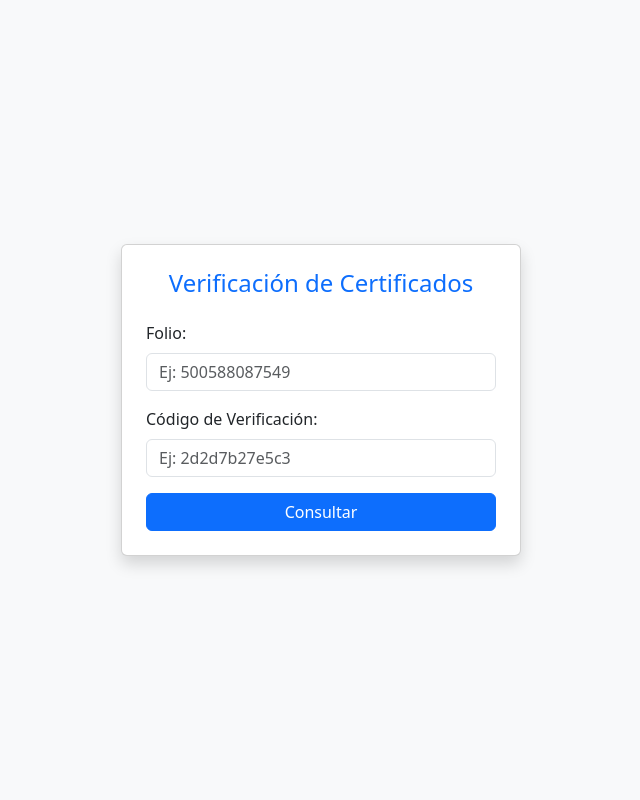
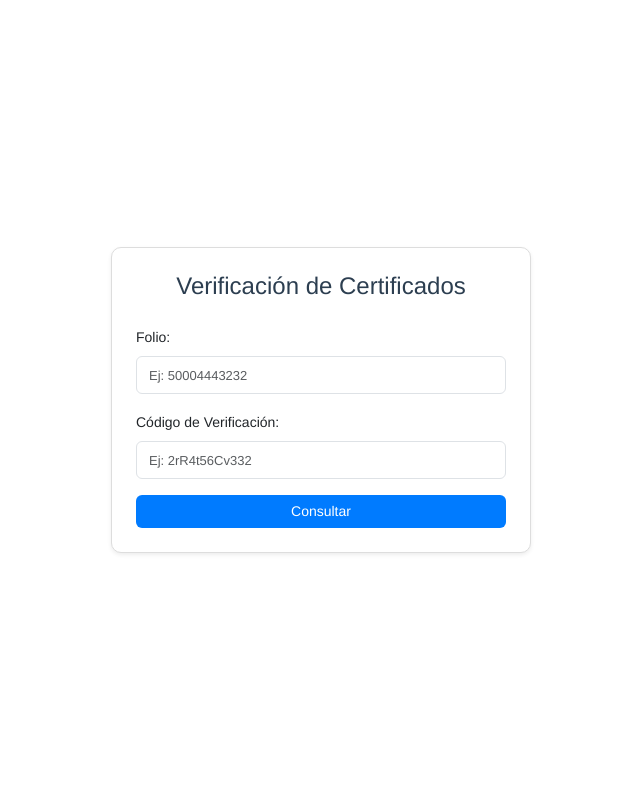
Before and after one commit to webverificador/OFICINA-INTERNET, a Flask app: page / in a window 1280 px wide. Shown: the whole page, without its empty margins (319-959 px from the left). Run offline with Flask 3, Linux system fonts and the light colour scheme.

Commit message:
Update index.html

```diff
--- a/templates/index.html
+++ b/templates/index.html
@@ -1,29 +1,62 @@
-
 <!DOCTYPE html>
 <html lang="es">
 <head>
     <meta charset="UTF-8">
     <title>Verificación de Certificados</title>
-    <link href="https://cdn.jsdelivr.net/npm/bootstrap@5.3.0/dist/css/bootstrap.min.css" rel="stylesheet">
+    <link href="https://cdn.jsdelivr.net/npm/bootstrap@5.3.2/dist/css/bootstrap.min.css" rel="stylesheet">
+    <style>
+        body {
+            background-color: white;
+            font-family: "Helvetica Neue", Helvetica, Arial, sans-serif;
+        }
+        .card {
+            border: 1px solid #ddd;
+            border-radius: 10px;
+        }
+        h4 {
+            font-size: 24px;
+            font-weight: normal;
+            color: #2C3E50;
+        }
+        label {
+            font-weight: normal;
+            font-size: 14px;
+        }
+        input::placeholder {
+            font-size: 13px;
+            color: #bbb;
+        }
+        .btn-primary {
+            background-color: #007bff;
+            border: none;
+            font-size: 14px;
+            padding: 6px 12px;
+        }
+        iframe {
+            border: none;
+            margin-top: 20px;
+            height: 600px;
+        }
+    </style>
 </head>
-<body class="bg-light">
+<body>
     <div class="container d-flex justify-content-center align-items-center" style="min-height: 100vh;">
-    <div class="card shadow p-4" style="min-width: 400px;">
-        <h4 class="text-center mb-4 text-primary">Verificación de Certificados</h4>
+        <div class="card shadow-sm p-4" style="width: 420px;">
+            <h4 class="text-center mb-4">Verificación de Certificados</h4>
             <form method="POST">
                 <div class="mb-3">
-                <label class="form-label">Folio:</label>
-                <input type="text" name="folio" class="form-control" placeholder="Ej: 500588087549" required>
+                    <label for="folio" class="form-label">Folio:</label>
+                    <input type="text" class="form-control" name="folio" placeholder="Ej: 50004443232" required>
                 </div>
                 <div class="mb-3">
-                <label class="form-label">Código de Verificación:</label>
-                <input type="text" name="codigo" class="form-control" placeholder="Ej: 2d2d7b27e5c3" required>
+                    <label for="codigo" class="form-label">Código de Verificación:</label>
+                    <input type="text" class="form-control" name="codigo" placeholder="Ej: 2rR4t56Cv332" required>
                 </div>
                 <button type="submit" class="btn btn-primary w-100">Consultar</button>
             </form>
             {% if certificado %}
-        <p class="text-success mt-3 text-center">Certificado encontrado:</p>
-        <iframe src="/ver/{{ certificado }}" width="100%" height="500px"></iframe>
+                <p class="text-success text-center mt-3">Certificado encontrado:</p>
+                <iframe src="/ver/{{ certificado }}" width="100%"></iframe>
             {% endif %}
         </div>
     </div>
```
Lines whose indentation alone changed are shown as unchanged.
